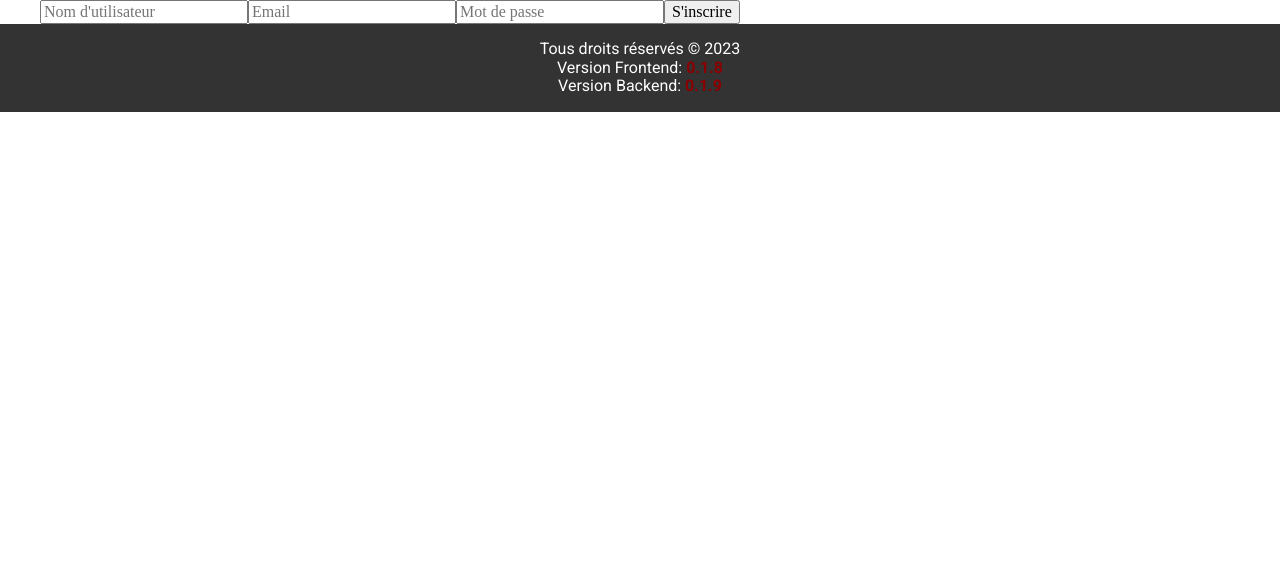
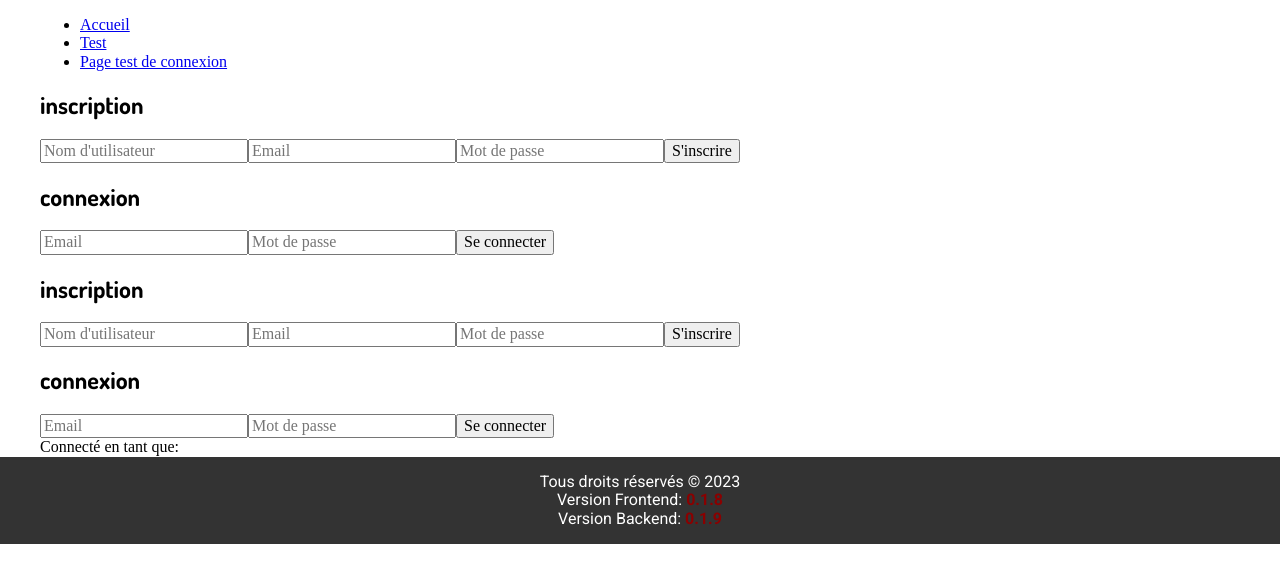
Before and after one commit to Kamicron/API_RandomUser_front, a Nuxt app: page /test in a window 1280 px wide. Shown: the top 582 px of the page. Built offline with nearby package versions, Linux system fonts and the light colour scheme.

Commit message:
dev: add connexion, middleware, deconnexion and menu

```diff
--- a/app.vue
+++ b/app.vue
@@ -1,5 +1,9 @@
 <template>
   <div class="layout">
+    <header>
+      <HeaderMenu />
+      <HeaderAuthentification />
+    </header>
     <NuxtPage />
   </div>
   <FooterApiFooter />
--- a/components/dropdown.vue
+++ b/components/dropdown.vue
@@ -18,8 +18,9 @@
 
 
 <script setup lang='ts'>
-import { OptionItem, SelectedValue } from '../types/global/option';
-
+// import { OptionItem, SelectedValue } from '../types/global/option';
+// import { OptionItem } from '../types/global/option';
+import * as OptionTypes from '../types/global/option';
 const props = defineProps({
   option: {
     type: Object as () => { value: string , display_name: string },
@@ -30,7 +31,7 @@ const props = defineProps({
 
 const emit = defineEmits(['update:selected']);
 
-const optionsList = ref<OptionItem[]>([]);
+const optionsList = ref<OptionTypes.OptionItem[]>([]);
 const selectedValue = ref(null);
 const selectedLabel = ref('Choisir une option'); // Texte par défaut
 const isOpen = ref(false);
@@ -38,7 +39,7 @@ const dropdownId = `dropdown-${props.option}-${Date.now()}`;
 
 const apiUrl = 'http://localhost:3001/global/information-table/';
 
-const fetchData = async (option: SelectedValue) => {
+const fetchData = async (option: OptionTypes.SelectedValue) => {
   try {
     const response = await fetch(`${apiUrl}${option}`);
     const data = await response.json();
--- /dev/null
+++ b/components/global/header/authentification.vue
@@ -0,0 +1,87 @@
+<template>
+  <div>
+    <Alert ref="alertRef" />
+    <div v-if="!user.login">
+      <h2>inscription</h2>
+      <form @submit.prevent="handleSubmit">
+        <input type="text" v-model="user.login" placeholder="Nom d'utilisateur" required />
+        <input type="email" v-model="user.email" placeholder="Email" required />
+        <input type="password" v-model="user.password" placeholder="Mot de passe" required />
+        <button type="submit">S'inscrire</button>
+      </form>
+      <h2>connexion</h2>
+      <form @submit.prevent="handleLogin">
+        <input type="email" v-model="credentials.email" placeholder="Email" required />
+        <input type="password" v-model="credentials.password" placeholder="Mot de passe" required />
+        <button type="submit">Se connecter</button>
+      </form>
+    </div>
+    <div v-else>
+      Connecté en tant que: {{ user.login }}
+      <button @click="handleLogout">Déconnexion</button>
+    </div>
+  </div>
+</template>
+
+<script setup lang='ts'>
+import { ref, onMounted } from 'vue';
+import axios from 'axios';
+import Alert from '/components/global/alert/alert.vue';  // Importez simplement Alert ici
+const alertRef = ref<typeof Alert | null>(null);
+
+
+const user = ref({
+  login: '',
+  email: '',
+  password: '',
+});
+
+const credentials = ref({
+  email: '',
+  password: '',
+});
+
+const handleSubmit = async () => {
+  try {
+    const response = await axios.post('http://localhost:3001/users/inscription', user.value);
+    console.log(response.data);
+    user.value = response.data;
+    sessionStorage.setItem('user', JSON.stringify(user.value));
+    alertRef.value?.addMessage('success', 'Inscription réussie avec succès!');
+  } catch (error) {
+    console.error(error.response.data);
+    alertRef.value?.addMessage('error', 'Erreur lors de l\'inscription.');
+  }
+};
+
+const handleLogin = async () => {
+  try {
+    const response = await axios.post('http://localhost:3001/users/connexion', credentials.value);
+    user.value = response.data;
+    sessionStorage.setItem('user', JSON.stringify(user.value));
+    alertRef.value?.addMessage('success', 'Connexion réussie avec succès!');
+  } catch (error) {
+    console.error(error.response.data);
+    alertRef.value?.addMessage('error', 'Erreur lors de la connexion.');
+  }
+};
+
+const handleLogout = () => {
+  user.value = { login: '', email: '', password: '' };
+  sessionStorage.removeItem('user');
+  alertRef.value?.addMessage('success', 'Déconnexion réussie avec succès!');
+};
+
+const loadUserFromSession = () => {
+  const savedUser = sessionStorage.getItem('user');
+  if (savedUser) {
+    user.value = JSON.parse(savedUser);
+  }
+};
+
+onMounted(loadUserFromSession);
+</script>
+
+<style lang="scss" scoped>
+// Votre CSS ici pour styliser le formulaire
+</style>
--- /dev/null
+++ b/components/global/header/menu.vue
@@ -0,0 +1,17 @@
+<template>
+  <nav>
+    <ul>
+      <li><RouterLink to="/">Accueil</RouterLink></li>
+      <li><RouterLink to="/test">Test</RouterLink></li>
+      <li><RouterLink to="/auth">Page test de connexion</RouterLink></li>
+    </ul>
+  </nav>
+</template>
+
+<script setup lang='ts'>
+
+</script>
+
+<style lang='scss' scoped>
+
+</style>
--- /dev/null
+++ b/middleware/auth.js
@@ -0,0 +1,14 @@
+// fichier : middleware/auth.js
+
+export default defineNuxtRouteMiddleware((to, from) => {  // Cette fonction ne s'exécute que côté client
+  if (process.client) {
+    const user = sessionStorage.getItem('user');
+
+    if (!user) {
+      // Si aucun utilisateur n'est enregistré dans sessionStorage, redirigez vers l'accueil
+      return navigateTo('/');
+    }
+
+    // Si un utilisateur est trouvé, rien ne se passe, la navigation continue
+  }
+});
--- a/nuxt.config.ts
+++ b/nuxt.config.ts
@@ -4,7 +4,7 @@ export default defineNuxtConfig({
   devtools: { enabled: true },
   components: true,
   plugins: [
-    '~/plugins/fontawesome.js'
+    '~/plugins/fontawesome.js',
   ],
   css: [
     '~/assets/normalize.css',
@@ -23,6 +23,6 @@ export default defineNuxtConfig({
             },
         },
     },
-  },
+  }
 
 })
--- a/package.json
+++ b/package.json
@@ -11,6 +11,7 @@
   },
   "devDependencies": {
     "@nuxt/devtools": "latest",
+    "@nuxt/kit": "^3.8.1",
     "nuxt": "^3.7.3",
     "sass": "^1.68.0"
   },
@@ -20,10 +21,14 @@
     "@fortawesome/free-regular-svg-icons": "^6.4.2",
     "@fortawesome/free-solid-svg-icons": "^6.4.2",
     "@fortawesome/vue-fontawesome": "^3.0.3",
+    "@nuxtjs/router-extras": "^1.1.1",
     "axios": "^1.5.0",
     "cors": "^2.8.5",
     "markdown-it": "^13.0.2",
     "mysql2": "^3.6.1",
+    "pinia": "^2.1.7",
+    "pinia-plugin-persist": "^1.0.0",
+    "pinia-plugin-persistedstate": "^3.2.0",
     "promise-mysql": "^5.2.0"
   }
 }
--- /dev/null
+++ b/pages/auth.vue
@@ -0,0 +1,13 @@
+<template>
+  Tu as acces a la page car tu es conecté
+</template>
+
+<script setup lang='ts'>
+import auth from '../middleware/auth';
+
+definePageMeta({
+  middleware: auth
+});
+</script>
+
+<style lang='scss' scoped></style>
--- a/pages/test.vue
+++ b/pages/test.vue
@@ -1,10 +1,21 @@
 <template>
+  <h2>inscription</h2>
   <form @submit.prevent="handleSubmit">
     <input type="text" v-model="user.login" placeholder="Nom d'utilisateur" required />
     <input type="email" v-model="user.email" placeholder="Email" required />
     <input type="password" v-model="user.password" placeholder="Mot de passe" required />
     <button type="submit">S'inscrire</button>
   </form>
+  <h2>connexion</h2>
+  <form @submit.prevent="handleLogin">
+    <input type="email" v-model="credentials.email" placeholder="Email" required />
+    <input type="password" v-model="credentials.password" placeholder="Mot de passe" required />
+    <button type="submit">Se connecter</button>
+  </form>
+
+  <div v-if="user">
+    Connecté en tant que: {{ user.login }}
+  </div>
 </template>
 
 <script setup lang='ts'>
@@ -27,6 +38,78 @@ const handleSubmit = async () => {
     // Gérer l'erreur, par exemple en affichant un message à l'utilisateur
   }
 };
+
+
+// CONNEXION
+
+const credentials = ref({
+  email: '',
+  password: '',
+});
+
+
+// const handleLogin = async () => {
+//   try {
+//     const response = await axios.post('http://localhost:3001/users/connexion', credentials.value);
+//     user.value = response.data; // Supposons que l'API renvoie les données de l'utilisateur sur une connexion réussie
+//     // Vous pouvez également stocker les données de l'utilisateur dans un état global avec Pinia ou Vuex
+//   } catch (error) {
+//     console.error(error.response.data);
+//     // Gérer les erreurs de connexion ici
+//   }
+// };
+
+
+
+
+
+
+
+
+// Fonction pour gérer l'inscription
+// const handleSubmit = async () => {
+//   try {
+//     const response = await axios.post('http://localhost:3001/users/inscription', user.value);
+//     console.log(response.data);
+//     // Gérer la réponse
+//   } catch (error) {
+//     console.error(error.response.data);
+//     // Gérer l'erreur
+//   }
+// };
+
+// Fonction pour gérer la connexion
+const handleLogin = async () => {
+  try {
+    const response = await axios.post('http://localhost:3001/users/connexion', credentials.value);
+    user.value = response.data; // Si l'API renvoie les données de l'utilisateur
+
+    // Enregistrer l'utilisateur dans sessionStorage
+    sessionStorage.setItem('user', JSON.stringify(user.value));
+
+    // Rediriger l'utilisateur ou rafraîchir l'état de l'application après la connexion
+  } catch (error) {
+    console.error(error.response.data);
+    // Gérer les erreurs de connexion
+  }
+};
+
+// Fonction pour récupérer l'utilisateur du sessionStorage lors du chargement de l'application
+
+const loadUserFromSession = () => {
+  if (typeof window !== 'undefined') {
+    const savedUser = sessionStorage.getItem('user');
+    if (savedUser) {
+      user.value = JSON.parse(savedUser);
+    }
+  }
+};
+
+// Utiliser onMounted pour s'assurer que le code s'exécute côté client
+onMounted(() => {
+  loadUserFromSession();
+});
+
 </script>
 
 <style lang="scss" scoped>
--- /dev/null
+++ b/stores/userStore.ts
@@ -0,0 +1,20 @@
+// stores/userStore.ts
+import { defineStore } from 'pinia';
+
+export const useUserStore = defineStore({
+  id: 'user', // Il est recommandé d'utiliser l'option id pour un nommage cohérent
+  state: () => ({
+    user: null,
+  }),
+  getters: {
+    isLoggedIn: (state) => state.user !== null,
+  },
+  actions: {
+    setUser(userData) {
+      this.user = userData;
+    },
+    logOut() {
+      this.user = null;
+    },
+  },
+});
--- a/tsconfig.json
+++ b/tsconfig.json
@@ -4,7 +4,7 @@
     "typeRoots": ["./node_modules/@types", "./types"],
     "baseUrl": ".",
     "paths": {
-      "@types/*": ["types/*"]
+      "@types/*": ["types/*"],
     }
   }
 }
```
Also changed, not shown: 1 other file (tests, documents, lock files or other folders).
